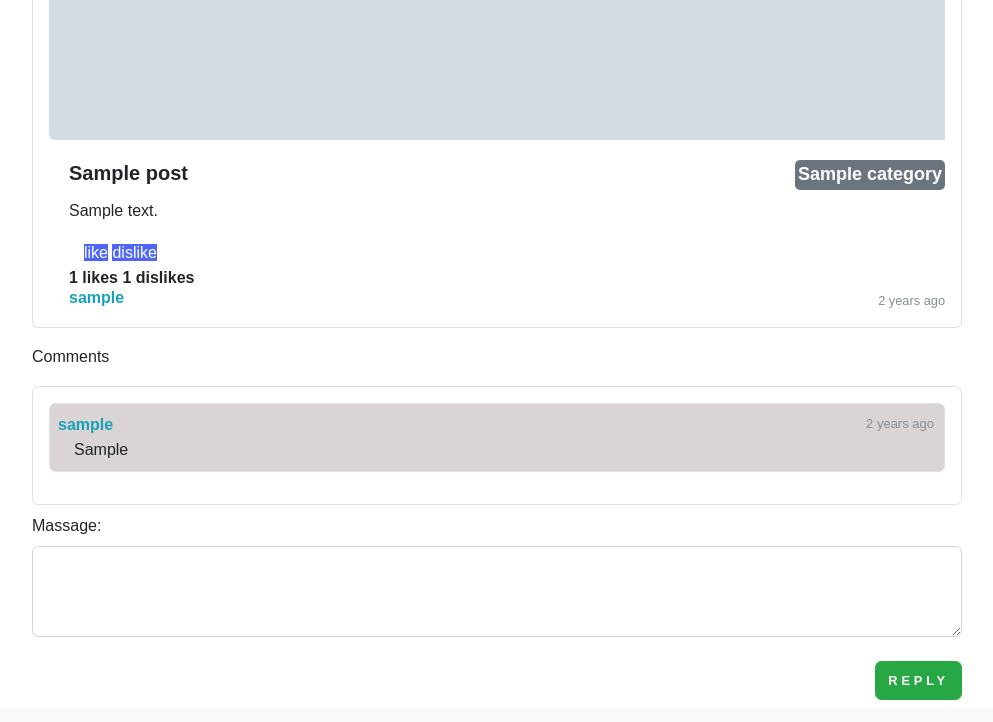
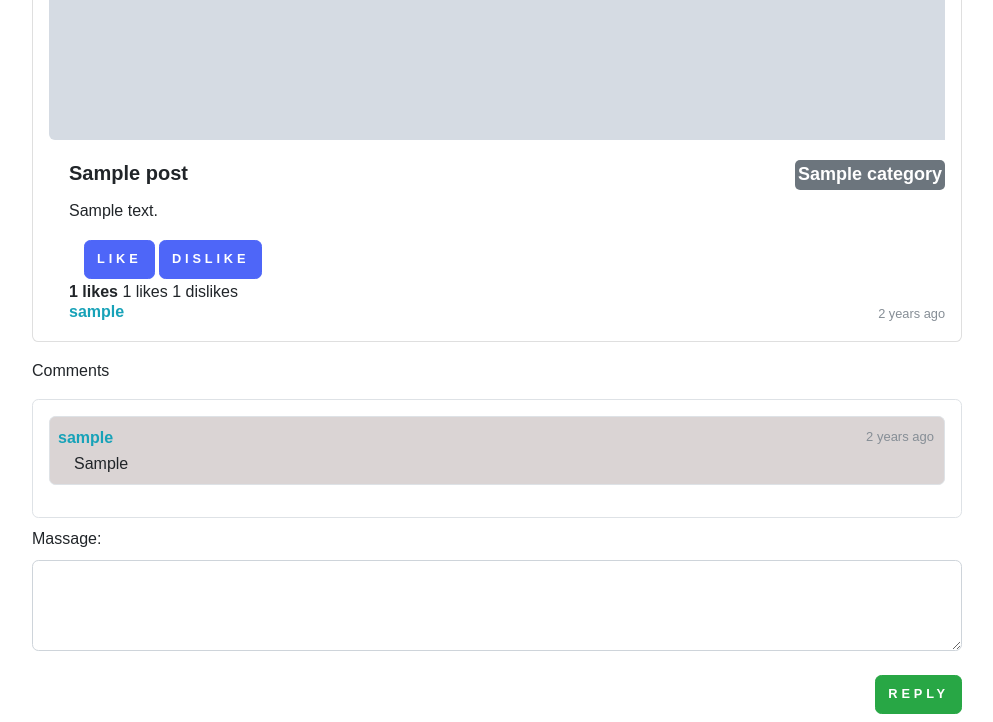
Before and after one commit to hosamhamdy258/django-blog, a Django app: page /categories/1/1/ in a window 1280 px wide. Shown: the part 680-1402 px from the top of the page, without its empty margins (143-1136 px from the left). Before the commit the page ends 1380 px from the top, so only its background shows below. Run offline with Django 4.2, Linux system fonts and the light colour scheme; a user stored in the database is signed in; tables that the repository leaves empty hold one stand-in row (values such as "Sample post"); grey boxes marked "Sample" are stand-in pictures; some libraries are stand-ins or nearby versions.

Commit message:
atya changes

```diff
--- a/templates/categories/post.html
+++ b/templates/categories/post.html
@@ -24,10 +24,14 @@
       <p class="card-text"><small class="text-muted bottom1">{{ post.whenpublished}}</small></p>
       <p class="card-text"><strong class="bottom2 text-info">{{post.created_by.username}}</strong></p>
       <div class="container">
-        <a href="{% url 'like' post.id %}" class="btn-primary">like</a>
-        <a href="{% url 'dislike' post.id %}" class="btn-primary">dislike</a>
+        <a href="{% url 'like' post.id %}" class="btn btn-primary">like </a>
+        <a href="{% url 'dislike' post.id %}" class="btn btn-primary">dislike</a>
     </div>
-    <strong>{{post.num_likes}} likes {{post.num_dislikes}} dislikes</strong>
+
+    <strong>{{post.num_likes}} likes  </strong>
+      {{post.num_likes}} likes
+      {{post.num_dislikes}} dislikes
+    </strong>
     </div>
   </div>
 
```
